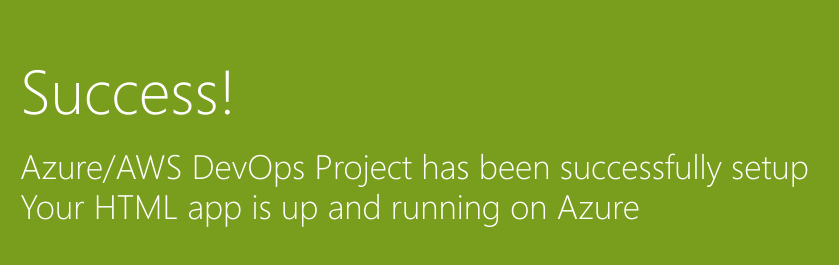
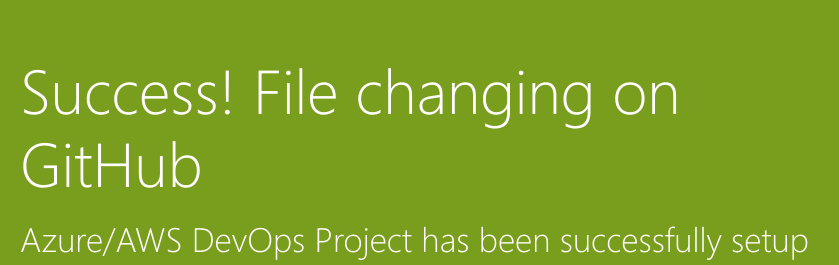
Before and after one commit to ssawant80/DemoRepo, a plain HTML site: page index.html in a window 1280 px wide. Shown: the part 325-590 px from the top of the page, 205-1044 px from the left. Drawn offline with Linux system fonts and the light colour scheme.

Commit message:
Upd index.htm to test, chng in GitHub repo

```diff
--- a/index.html
+++ b/index.html
@@ -18,7 +18,7 @@
             </a>
         </div>
             <div class="content-body">
-                <div class="success-text">Success!</div>
+                <div class="success-text">Success! File changing on GitHub</div>
                 <div class="description line-1"> Azure/AWS DevOps Project has been successfully setup</div>
                 <div class="description line-2"> Your HTML app is up and running on Azure</div>
                 <div class="next-steps-container">
```
